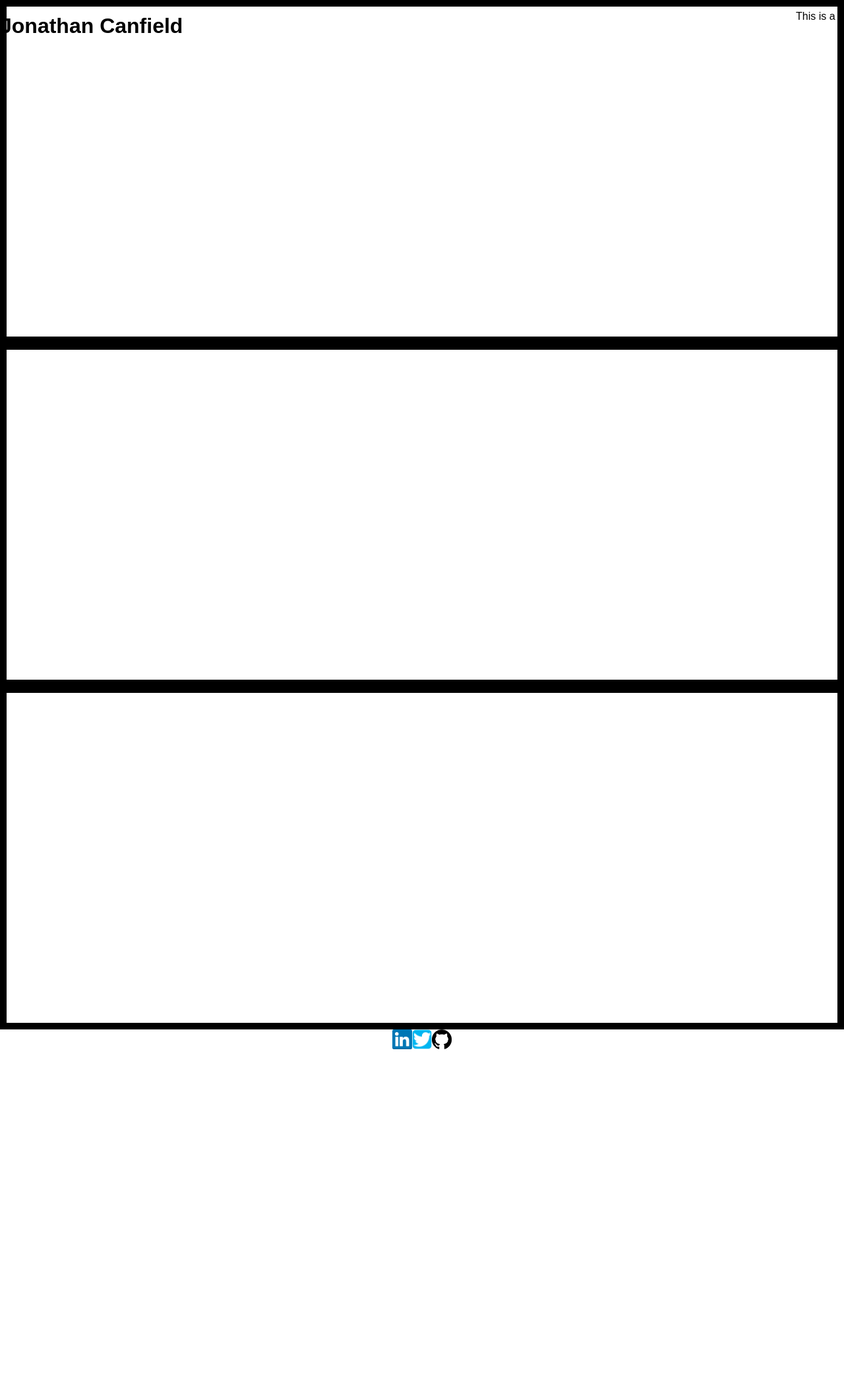
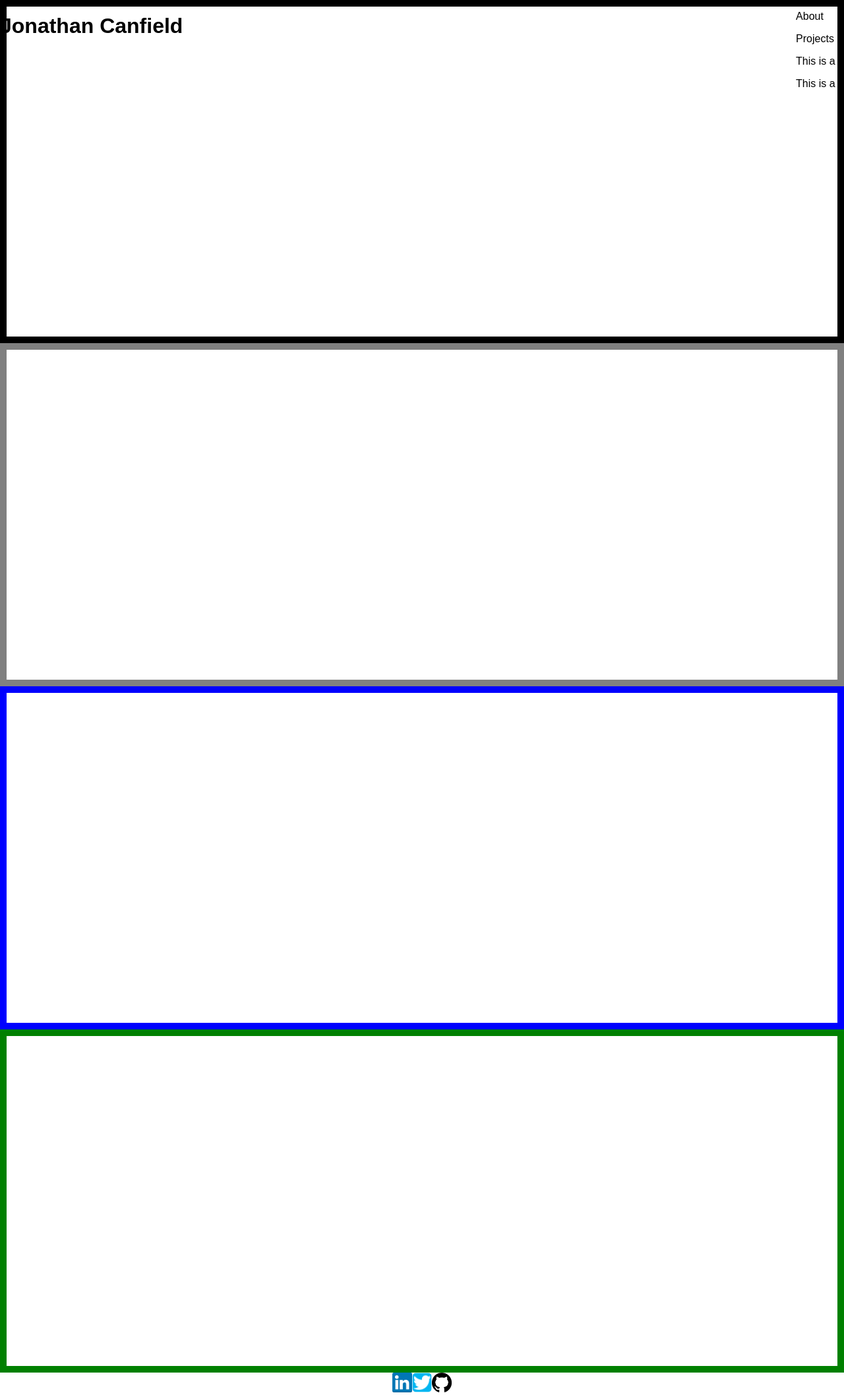
Before and after one commit to jtcanfield/portfolio, a React (Create React App) app: page / in a window 1280 px wide. Shown: the whole page at 66% size. Before the commit the page ends 1594 px from the top, so only its background shows below. Built offline with nearby package versions, Linux system fonts and the light colour scheme.

Commit message:
Add little things section

```diff
--- a/src/components/App.js
+++ b/src/components/App.js
@@ -2,8 +2,9 @@ import React, { Component } from 'react';
 import '../styles/App.css';
 import TopBar from './topbar.js';
 import Header from './header.js';
+import About from './about.js';
 import Portfolio from './portfolio.js';
-import About from './about.js';
+import LittleThings from './littlethings.js';
 import Footer from './footer.js';
 
 class App extends Component {
@@ -12,8 +13,9 @@ class App extends Component {
       <div className="AppComponent">
         <TopBar />
         <Header />
+        <About />
         <Portfolio />
-        <About />
+        <LittleThings />
         <Footer />
       </div>
     );
--- /dev/null
+++ b/src/components/littlethings.js
@@ -0,0 +1,12 @@
+import React, { Component } from 'react';
+import '../styles/App.css';
+
+export default class LittleThings extends Component {
+  render() {
+    return (
+      <div className="littlethings-container">
+
+      </div>
+    );
+  }
+}
--- a/src/components/topbar.js
+++ b/src/components/topbar.js
@@ -9,6 +9,9 @@ export default class TopBar extends Component {
           <h1 className="name-title">Jonathan Canfield</h1>
         </div>
         <div className="topbar-right">
+          <p>About</p>
+          <p>Projects</p>
+          <p>This is a p</p>
           <p>This is a p</p>
         </div>
       </div>
--- a/src/styles/App.css
+++ b/src/styles/App.css
@@ -19,16 +19,23 @@ body{
 }
 
 
-/*PORTFOLIO STYLES*/
-.portfolio-container{
-  border: 10px solid black;
+/*ABOUT STYLES*/
+.about-container{
+  border: 10px solid grey;
   height: 500px;
 }
 
 
-/*ABOUT STYLES*/
-.about-container{
-  border: 10px solid black;
+/*PORTFOLIO STYLES*/
+.portfolio-container{
+  border: 10px solid blue;
+  height: 500px;
+}
+
+
+/*LITTLETHINGS STYLES*/
+.littlethings-container{
+  border: 10px solid green;
   height: 500px;
 }
 
```
